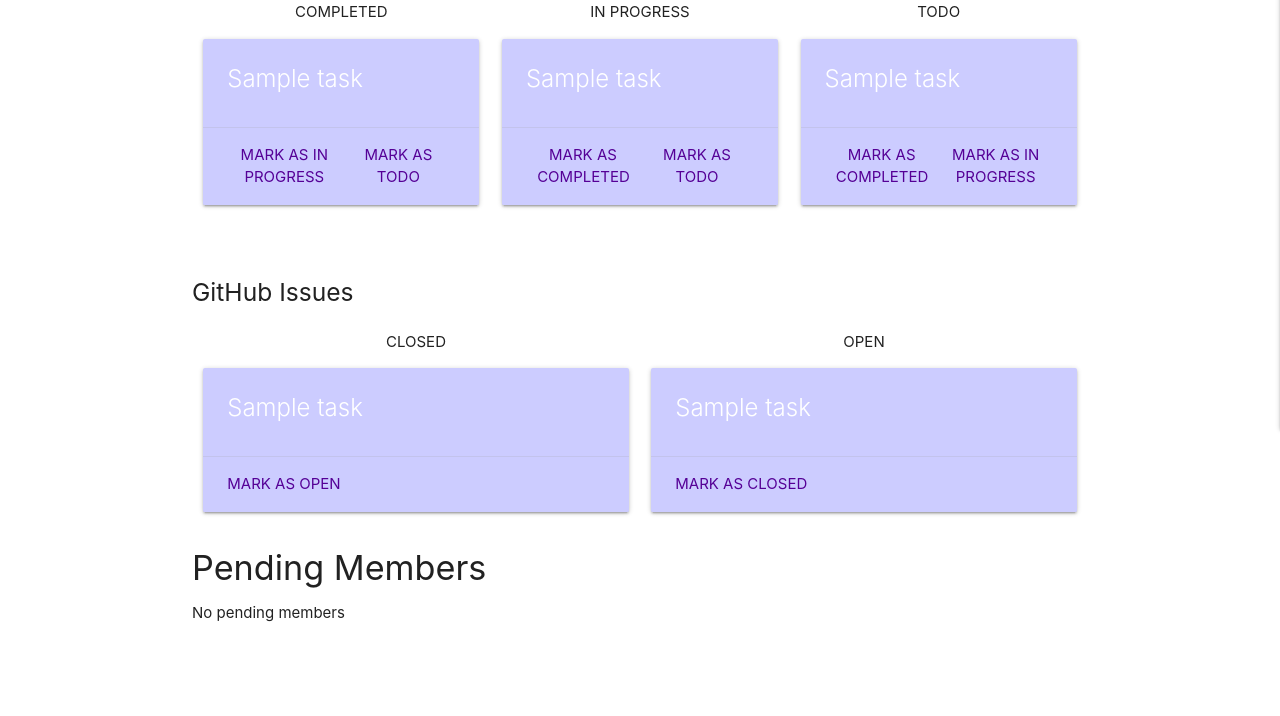
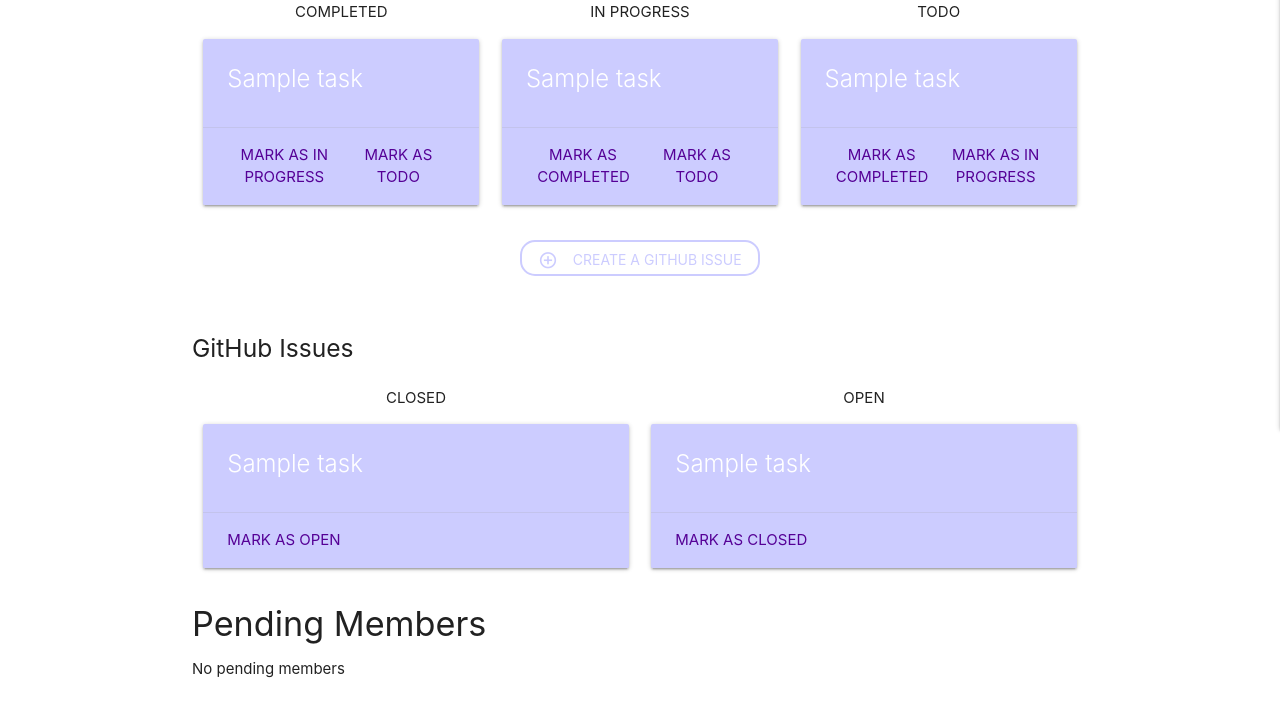
Before and after one commit to calebw3/Senior-Project, a Django app: template hello/templates/group.html in a window 1280 px wide. Shown: the part 431-1147 px from the top of the page. Before the commit the page ends 1053 px from the top, so only its background shows below. Run offline with Django 3.2, Linux system fonts and the light colour scheme; the template is opened without the code that fills it: most values are stand-ins (such as "Sample title", 1, 10 or a date in 2020); some libraries are stand-ins or nearby versions.

Commit message:
Add github issue functionality

```diff
--- a/gettingstarted/urls.py
+++ b/gettingstarted/urls.py
@@ -34,5 +34,6 @@ urlpatterns = [
     path('member_decision/<str:user_email>/<str:group_name>/<str:decision>', hello.views.member_decision),
     path('postCreateTask/<str:group_name>', hello.views.postCreateTask),
     path('updateDescription/<str:group_name>', hello.views.updateDescription),
-    path('updateGithub/<str:group_name>', hello.views.updateGithub)
+    path('updateGithub/<str:group_name>', hello.views.updateGithub),
+    path('createIssue/<str:group_name>/<path:git>/<str:git_token>', hello.views.createIssue)
 ]
--- a/hello/templates/group.html
+++ b/hello/templates/group.html
@@ -143,6 +143,33 @@
       {% endfor %}
     </div>
   </div>
+
+
+  <div class="row">
+    <div class="col s12 center-align">
+      <a class="waves-effect waves-light btn-flat modal-trigger" href="#modal2"><i class="material-icons left">add_circle_outline</i>Create a Github Issue</a>
+    </div>
+  </div>
+
+  <div id="modal2" class="modal">
+    <div style="padding:50px 24px 50px 24px;" class="modal-content center-align">
+        <form action="/createIssue/{{name}}/{{git}}/{{git_token}}" method="post">
+          {% csrf_token %}
+           <div class="row">
+             <div class="input-field col s12">
+               <input placeholder="Issue title" type="text" name="new-issue-title"><br><br>
+             </div>
+             <div class="input-field col s12">
+              <input placeholder="Issue body" type="text" name="new-issue-body"><br><br>
+             </div>
+           </div>
+          <button class="btn-flat waves-effect waves-light" type="submit" name="action">Create Issue
+            <i class="material-icons right">send</i>
+          </button>
+        </form>
+    </div>
+  </div>
+
   <br>
   {% if git != "" and git != "none" and git != "https://github.com/" %}
   <div class="row">
```
Also changed, not shown: hello/views.py (+14 -2 lines).
